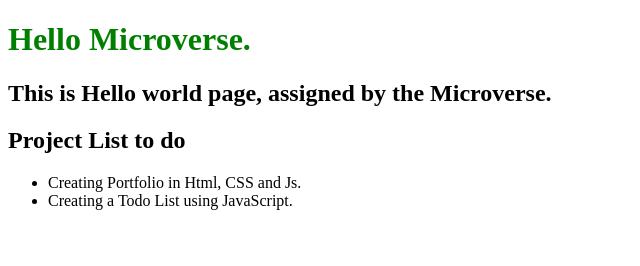
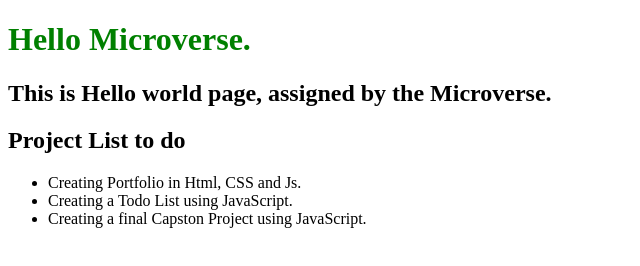
Before and after one commit to Nizamuddin4493/Hello-World, a website: page index.html in a window 1280 px wide. Shown: the whole page, without its empty margins (0-640 px from the left). Drawn offline with Linux system fonts and the light colour scheme.

Commit message:
Capston Project

```diff
--- a/index.html
+++ b/index.html
@@ -14,6 +14,7 @@
     <ul>
         <li>Creating Portfolio in Html, CSS and Js.</li>
         <li>Creating a Todo List using JavaScript.</li>
+        <li>Creating a final Capston Project using JavaScript.</li>
     </ul>
 </body>
 </html>
```
